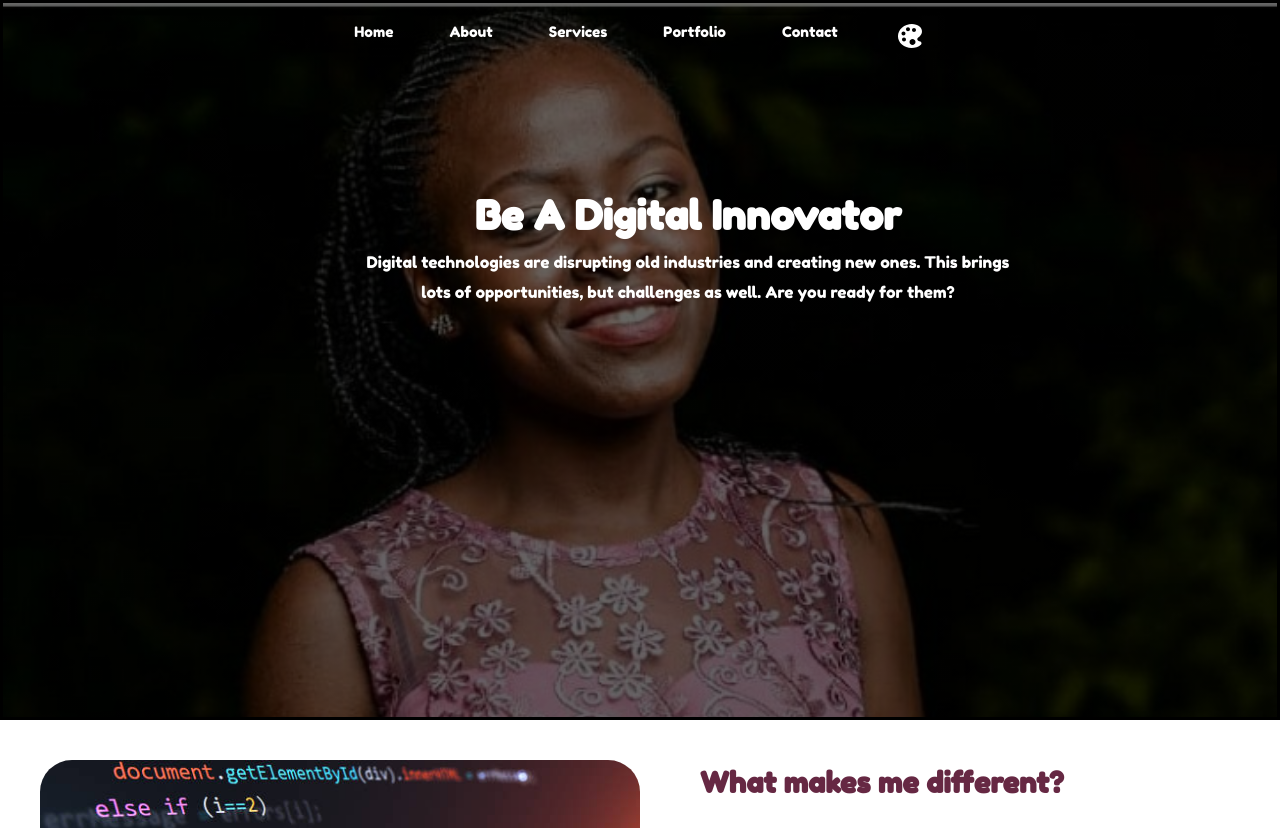
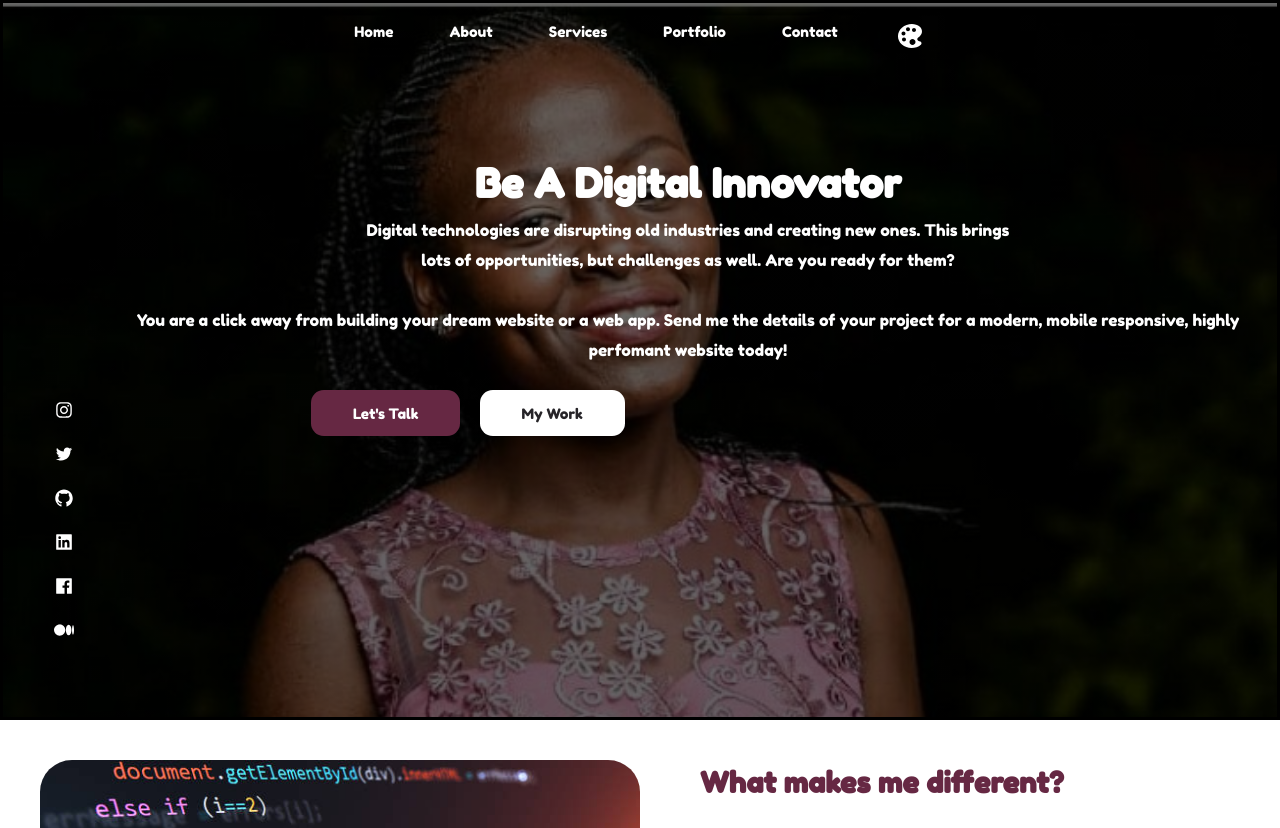
Before and after one commit to sylvia-boyani/me, a React (Create React App) app: page / in a window 1280 px wide. Shown: the top 828 px of the page. Built offline with nearby package versions, Linux system fonts and the light colour scheme.

Commit message:
done with home section

```diff
--- a/package.json
+++ b/package.json
@@ -1,5 +1,5 @@
 {
-  "name": "me",
+  "name": "boyani",
   "version": "0.1.0",
   "private": true,
   "dependencies": {
--- a/src/App.js
+++ b/src/App.js
@@ -1,8 +1,7 @@
 import './App.css';
 import AboutMe from './components/AboutMe';
-import Home from "./components/Home"
+import Home from "./sections/header/Home"
 import Navbar from './sections/nav/Navbar'
-import Header from './sections/header/Header'
 import About from './sections/about/About'
 import Portfolio from './sections/portfolio/Portfolio'
 import Testimonials from './sections/testimonials/Testimonials'
@@ -19,7 +18,6 @@ function App() {
     <Home/>
     <AboutMe/>
     <Navbar/>
-    <Header/>
     <About/>
     <Services/>
     <Portfolio/>
--- a/src/components/Home.css
+++ /dev/null
@@ -1,30 +0,0 @@
-.home{
-    text-align: center;
-    color: white;
-    border: solid black;
-    padding: 20px;
-    height: 90vh;
-    background-image: linear-gradient(rgba(0, 0, 0, 0.60), rgba(0, 0, 0, 0.60)), url(../assets/mwah.jpeg);
-    background-repeat: no-repeat;
-    background-size: cover;
-    min-height: 50vh;
-    background-position: center top;
-
-}
-
-
-.content{
-    margin-top: 10rem;
-    /* border: solid red; */
-    margin-left: 6rem;
-}
-
-.content h1{
-    font-weight: bold;
-    font-size: 40px;
-}
-
-.content p{
-    font-size: 16px;
-    line-height: 30px
-}
--- a/src/components/Home.jsx
+++ /dev/null
@@ -1,19 +0,0 @@
-import React from 'react';
-import './Home.css';
-
-
-function Home() {
-  return (
-    <div className='home'>
-     <div className='content'>
-     <h1>Be A Digital Innovator</h1>
-     <p>Digital technologies are disrupting
-        old industries and creating new ones.
-        This brings <br></br>lots of opportunities, but
-        challenges as well. Are you ready for them?</p>
-     </div>
-    </div>
-  );
-}
-
-export default Home;
--- a/src/index.css
+++ b/src/index.css
@@ -14,7 +14,7 @@
   --dark-lightness: 44%;
   --light-lightness: 94%;
   --white-lightness: 100%;
-  --color-primary: hsl(var(--primary-hue), 89%, 42%);
+  --color-primary: #662843;
   --color-white: hsl(0, 5%, var(--white-lightness));
   --color-light: hsl(var(--primary-hue), 5%, var(--light-lightness));
   --color-black: hsl(var(--primary-hue), 5%, var(--black-lightness));
@@ -119,13 +119,14 @@ cursor: pointer;
   transform: translateY(0.5rem);
 }
 
-.btn.white{
+.btn.light{
   background: var(--color-white);
 }
 
-.btn.white:hover{
+.btn.light:hover{
+  border-color: var(--color-primary);
   background: transparent;
-  border-color: var(--color-white);
+  color: whitesmoke;
 }
 
 .btn.primary{
@@ -136,7 +137,7 @@ cursor: pointer;
 .btn.primary:hover{
   background: transparent;
   border-color: var(--color-primary);
-  color: var(--color-primary);
+  color: whitesmoke;
 }
 
 .btn.sm{
--- a/src/sections/header/Header.jsx
+++ /dev/null
@@ -1,10 +0,0 @@
-import React from 'react'
-import './header.css'
-
-function Header() {
-  return (
-    <header id='header'><h2>Header</h2></header>
-  )
-}
-
-export default Header
--- /dev/null
+++ b/src/sections/header/Home.css
@@ -0,0 +1,115 @@
+.header{
+    text-align: center;
+    color: white;
+    border: solid black;
+    padding: 20px;
+    height: 90vh;
+    background-image: linear-gradient(rgba(0, 0, 0, 0.60), rgba(0, 0, 0, 0.60)), url(../../assets/mwah.jpeg);
+    background-repeat: no-repeat;
+    background-size: cover;
+    min-height: 50vh;
+    background-position: center top;
+    transition: var(--transition)
+
+}
+
+.content{
+    margin-top: 8rem;
+    /* border: solid red; */
+    margin-left: 6rem;
+}
+
+.content h1{
+    font-weight: bold;
+    font-size: 40px;
+}
+
+.content p{
+    font-size: 16px;
+    line-height: 30px
+}
+
+.header__cta{
+    display: flex;
+    align-items: center;
+    gap: 1.2rem;
+    margin-top: 25px;
+    margin-left: 12rem;
+
+}
+
+.header__socials{
+    position: absolute;
+    left: 0;
+    bottom: 0;
+    margin-left: 50px;
+    margin-bottom: 10rem;
+    display: flex;
+    flex-direction: column;
+    gap: 1.5rem;
+}
+
+.header__socials a{
+    width: 1.8rem;
+    font-size: 20px;
+    aspect-ratio: var(--color-light);
+    display: grid;
+    padding-left: center;
+    place-items: center;
+    border-radius: var(--border-radius-3);
+}
+
+.header__socials a:hover{
+    /* background: var(--color-primary); */
+    color: #662843;
+    transform: translateX(-0.5rem);
+    border-radius: 20%;
+}
+
+/* Media Queries Tablets and Phones */
+@media screen and (max-width: 1024px){
+    header {
+        margin-top: 50px;
+        height: 100vh;
+        text-align: center;
+        color: white;
+        border: solid black;
+        padding: 10px;
+        height: 45vh;
+    }
+
+    content{
+        margin-top: 50px;
+    }
+}
+
+
+@media screen and (max-width: 600px){
+    .content p{
+        width: 100%;
+        font-size: 12px;
+        line-height: 12px;
+        margin-bottom: 20px;
+        margin-left: 10px;
+        align-items: center;
+
+    }
+    .content h1{
+        font-weight:100;
+        font-size: 40px;
+    }
+
+    .header__cta{
+        gap: 1rem;
+        font-size: small;
+        display: flex;
+        align-items: center;
+        gap: 0.4rem;
+        margin-top: 0;
+        margin-left: 0;
+    }
+
+    .header__socials{
+        display: none;
+    }
+}
--- /dev/null
+++ b/src/sections/header/Home.jsx
@@ -0,0 +1,35 @@
+import React from 'react';
+import './Home.css';
+import data from './data'
+
+function Home() {
+  return (
+    <div className='header'>
+      <div className='content'>
+        <h1>Be A Digital Innovator</h1>
+        <p>Digital technologies are disrupting
+          old industries and creating new ones.
+          This brings <br></br>lots of opportunities, but
+          challenges as well. Are you ready for them?</p>
+        <p>
+          <br></br>
+          You are a click away from building your dream website or a web app. Send me
+          the details of your project for a modern, mobile responsive, highly
+          perfomant website today!
+        </p>
+        <div className='header__cta'>
+          <a href='#contact' className='btn primary'>Let's Talk</a>
+          <a href='#portfolio' className='btn light'>My Work</a>
+        </div>
+        <div className='header__socials'>
+          {
+            data.map(item => <a key={item.id} href={item.link} target="_blank"
+              rel="noopener noreferrer">{item.icon}</a>)
+          }
+        </div>
+      </div>
+    </div>
+  );
+}
+
+export default Home;
--- /dev/null
+++ b/src/sections/header/data.js
@@ -0,0 +1,18 @@
+import {AiFillFacebook, AiOutlineInstagram} from 'react-icons/ai'
+import {AiOutlineTwitter} from 'react-icons/ai'
+import {AiFillGithub} from 'react-icons/ai'
+import {AiFillLinkedin} from 'react-icons/ai'
+import {BsMedium} from 'react-icons/bs'
+
+
+const data = [
+    {id: 1, link: 'https://www.instagram.com/boyani_sylvia/', icon: <AiOutlineInstagram/>},
+    {id: 1, link: 'https://twitter.com/BoyaniSylvia', icon: <AiOutlineTwitter/>},
+    {id: 1, link: 'https://github.com/sylvia-boyani', icon: <AiFillGithub/>},
+    {id: 1, link: 'https://www.linkedin.com/in/sylvia-boyani-7130a6196/', icon: <AiFillLinkedin/>},
+    {id: 1, link: 'https://web.facebook.com/profile.php?id=100089759584527', icon: <AiFillFacebook/>},
+    {id: 1, link: 'https://medium.com/@sylviaboyani11', icon: <BsMedium/>},
+]
+
+
+export default data;
```
Also changed, not shown: src/sections/header/header.css (deleted), 1 other file (tests, documents, lock files or other folders).
